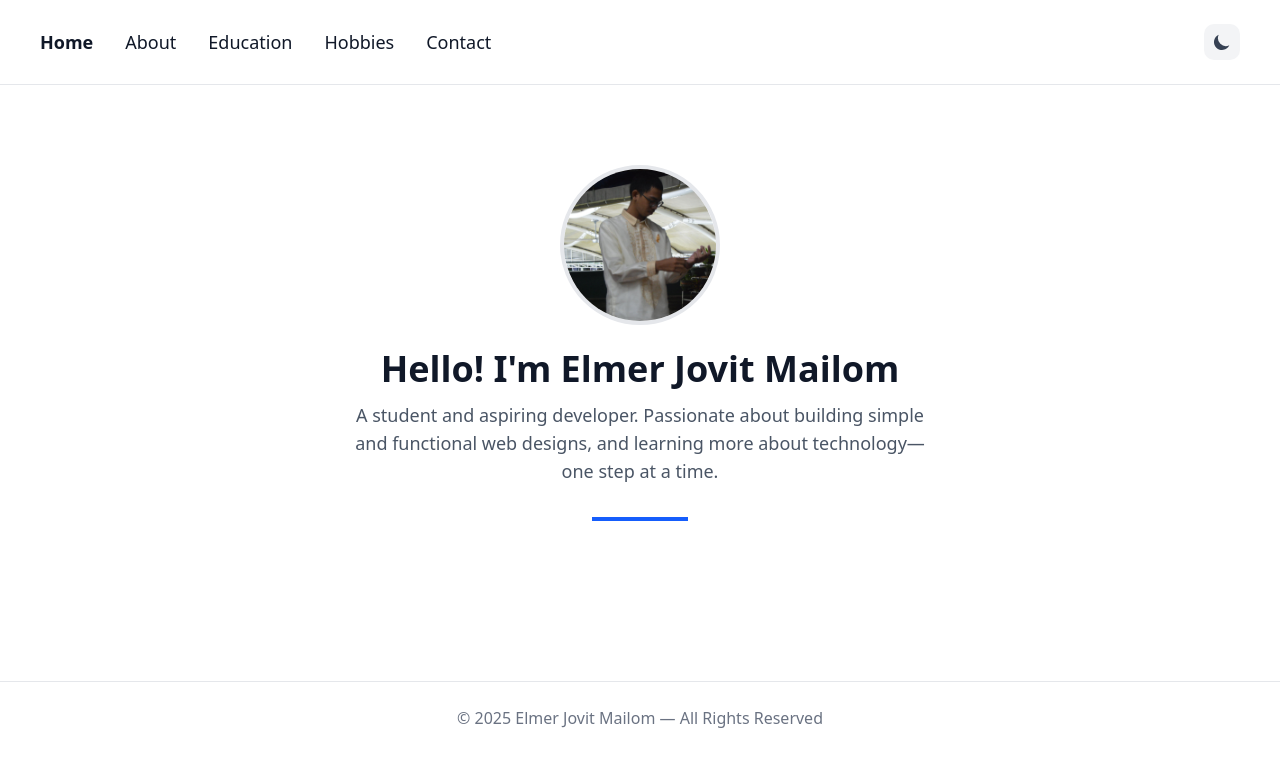
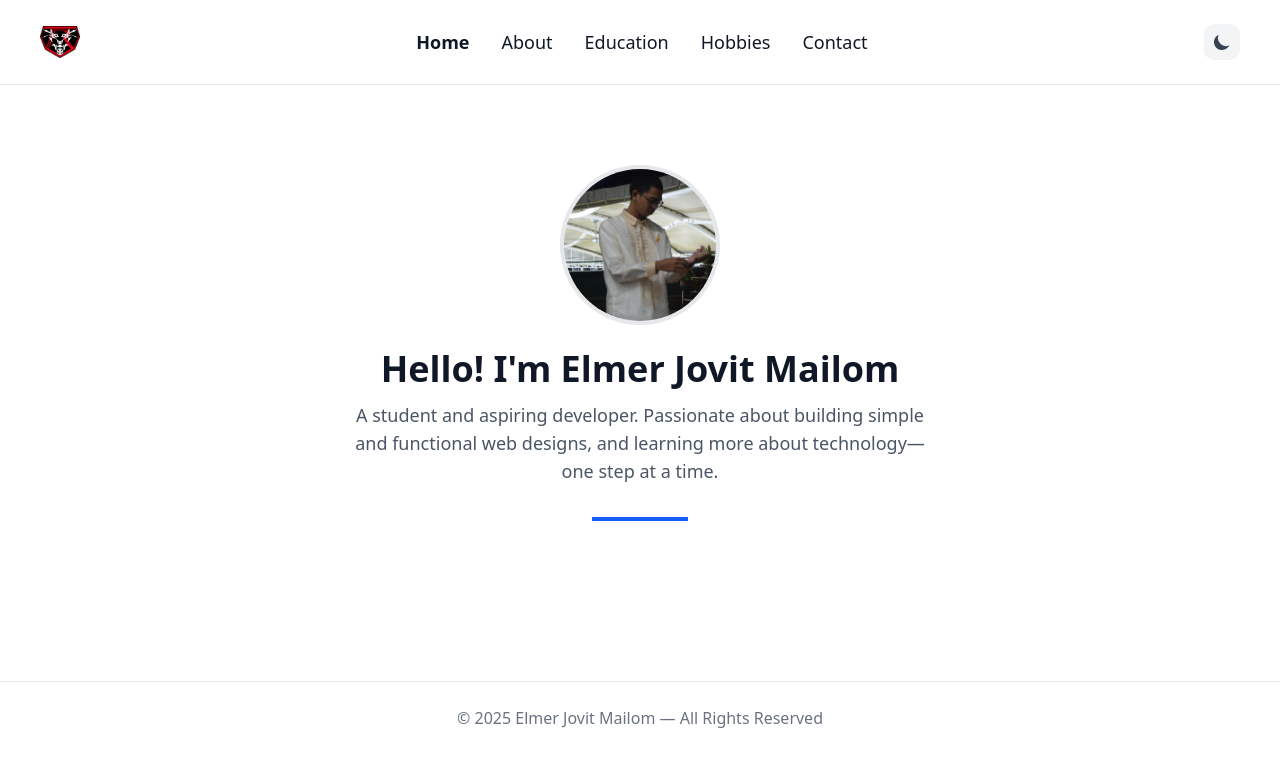
Before and after one commit to H2Broski/Because-tonight-would-be-the-night-that-I-will-PORTFOLIO, a Next.js app: page /home in a window 1280 px wide. Shown: the top 766 px of the page. Built offline with nearby package versions, Linux system fonts and the light colour scheme.

Commit message:
Remove auth pages from portfolio

```diff
--- a/src/app/home/page.tsx
+++ b/src/app/home/page.tsx
@@ -42,6 +42,17 @@ export default function HomePage() {
           isLoaded ? "opacity-100 translate-y-0" : "opacity-0 -translate-y-2"
         } ${isDarkMode ? "border-gray-700" : "border-gray-200"}`}
       >
+        {/* Logo - Links to Kamen Rider Wiki */}
+        <a
+          href="https://kamenrider.fandom.com/wiki/Kamen_Rider_Wiki"
+          target="_blank"
+          rel="noopener noreferrer"
+          className="flex items-center hover:opacity-80 transition-opacity"
+        >
+          <img src="/logo.webp" alt="RIDER TIME!" className="h-8 w-auto" />
+        </a>
+
+        {/* Navigation Links */}
         <div className="flex items-center gap-8">
           <Link
             href="/home"
@@ -75,6 +86,7 @@ export default function HomePage() {
           </Link>
         </div>
 
+        {/* Theme Toggle */}
         <div className="flex items-center gap-8">
           {/* Theme Toggle Button */}
           <button
--- a/src/app/page.tsx
+++ b/src/app/page.tsx
@@ -7,13 +7,8 @@ export default function HomePage() {
   const router = useRouter();
 
   useEffect(() => {
-    // Redirect to your portfolio home page
     router.push("/home");
   }, [router]);
 
-  return (
-    <div className="flex items-center justify-center h-screen">
-      <p>Redirecting to portfolio...</p>
-    </div>
-  );
+  return null;
 }
```
